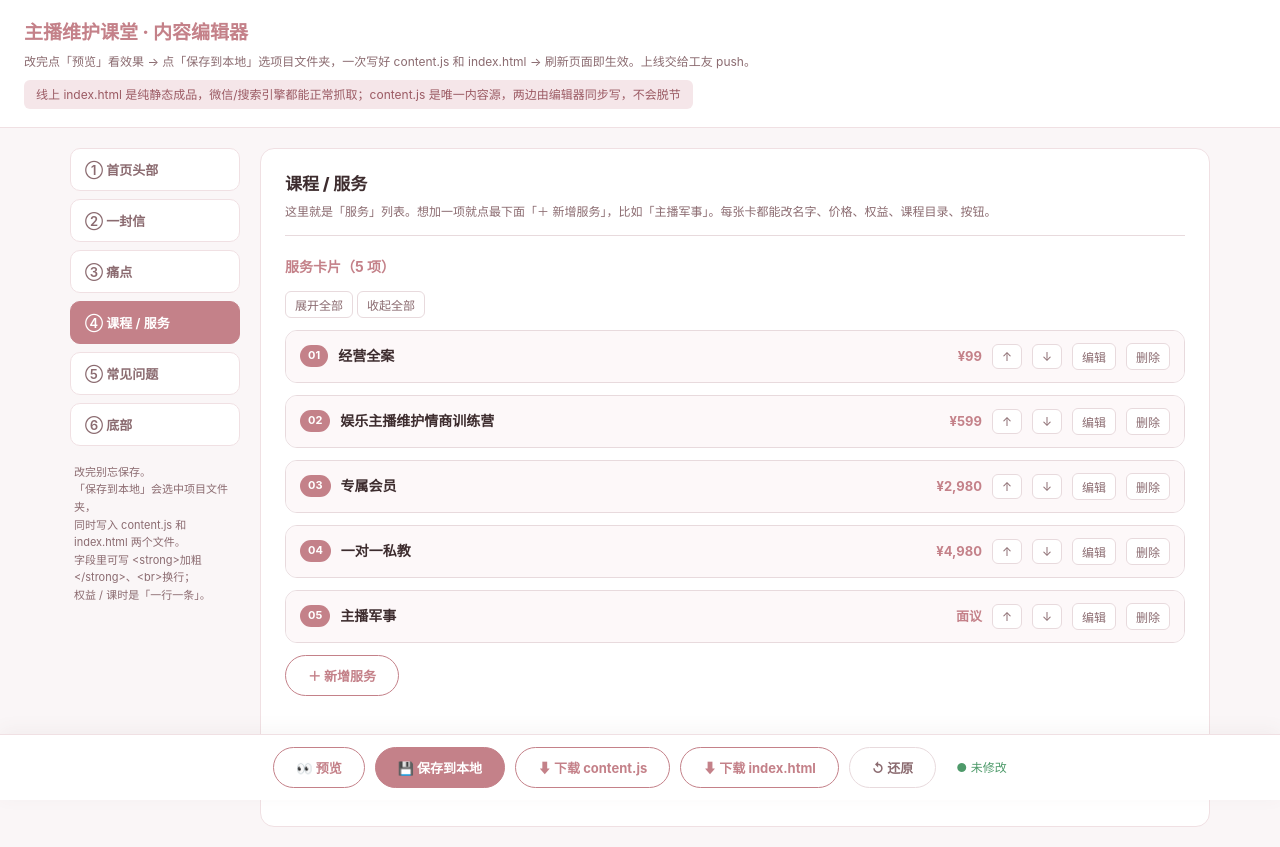
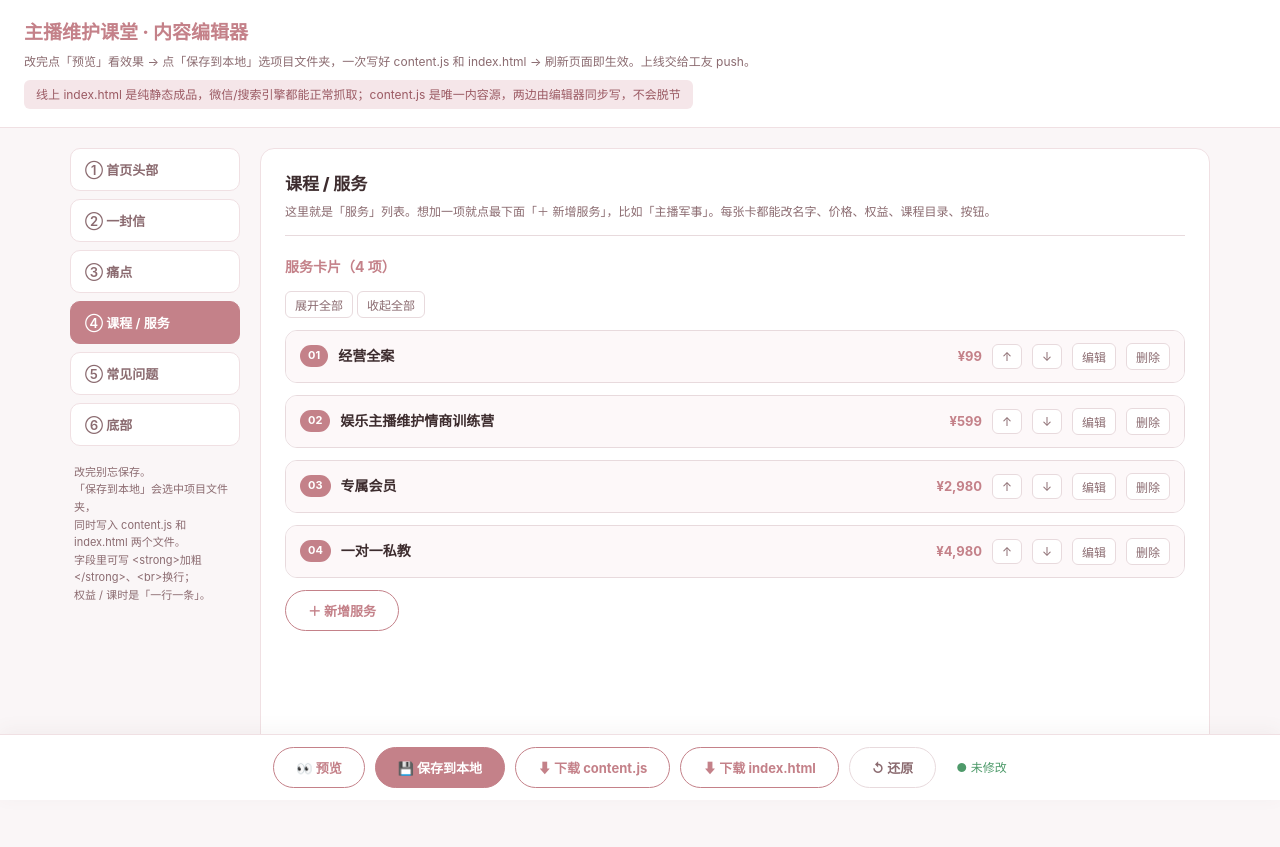
Before and after one commit to kdkjyyds-spec/zhubo-kecheng, a plain HTML site: page editor.html in a window 1280 px wide. After the commit the page ends 800 px from the top, so only its background shows below. Drawn offline with Linux system fonts and the light colour scheme.

Commit message:
更新：内容配置化 + 可视化编辑器 + 静态成品页

```diff
--- a/content.js
+++ b/content.js
@@ -105,7 +105,8 @@ window.SITE_CONTENT = {
         "10 个阶段 · 52 节系统课，覆盖全流程",
         "学员群交流互助，遇到问题有人帮",
         "含法律合规 + 语音厅/团播专项场景",
-        "无时间限制，可以一直听"
+        "无时间限制，可以一直听",
+        "每月 20 次主播聊天军事对话机会（分析大哥、辅助聊天）"
       ],
       "extra": null,
       "numbering": "global",
@@ -129,21 +130,24 @@ window.SITE_CONTENT = {
       "id": "p3",
       "name": "专属会员",
       "price": "¥2,980",
-      "unit": "/ 3个月",
-      "desc": "深度陪跑 · 有问题随时问 · 每周一对一复盘",
+      "unit": "/ 1年",
+      "desc": "《开口生金》系统课 · 群内答疑 · 每月 100 次主播聊天军事",
       "benefits": [
-        "3 大核心课程 · 15 节深度课（聊天密训提升 / 引导付出 / 聊天框架课程）",
-        "专属会员答疑群，随时提问",
-        "每周可预约 1v1 深度复盘（核心王牌服务）",
-        "翻聊天记录 + 榜单数据，精准揪出致命误区",
-        "量身定制留人变现方案"
+        "《开口生金》4 大模块 · 34 节系统课",
+        "课程永久有效，无观看时间限制",
+        "配套学员专属社群，群内答疑",
+        "每月 100 次主播聊天军事（分析大哥、辅助聊天）"
       ],
-      "extra": null,
+      "extra": {
+        "title": "权益说明",
+        "text": "不含 1 对 1 直播复盘、人设诊断类专项服务。主播聊天军事每月 100 次，当月不使用下月失效、次月重新计 100 次，权益有效期 1 年。"
+      },
       "numbering": "global",
       "modules": [
-        { "title": "聊天密训提升", "count": 5, "lessons": ["可得感操控：若即若离让他无法自拔", "推拉博弈：让TA心跳加速欲擒故纵术", "异地瘾诱：隔空养成情感依赖的暗线操作", "甜虐法则：嘴甜心狠的致命吸引力公式", "撒娇核武器"] },
-        { "title": "引导付出", "count": 4, "lessons": ["价值显化术：越聊越付出的秘密", "引导付出太简单了", "引导付出潜意识植入", "框架博弈：三招稳固自身框架，全程掌握关系主导权"] },
-        { "title": "聊天框架课程", "count": 6, "lessons": ["精准筛选术：锁定高值目标", "共情雷达：72小时速建深信任通道", "冷读术", "话题金矿：万能聊大秘术", "聊天避坑指南", "聊天永动机"] }
+        { "title": "第一模块：底层认知｜读懂维护的本质（先建立正确思维，不走跪舔弯路）", "count": 7, "lessons": ["维护的真相：只看利益", "大哥驱利性更好维护", "大哥无私为你付出的人性密码", "引导付出（人性底层逻辑）", "引导付出潜意识植入", "精准筛选术：锁定高值目标", "如何感知消费能力"] },
+        { "title": "第二模块：聊天框架｜建立主动权，不被对方带着走（主播最核心基本功）", "count": 11, "lessons": ["【上篇·私域聊天框架核心】识别聊天框架", "建立自己的聊天框架", "聊天框架禁忌", "框架博弈：3招拿住主动权", "聊天闭坑指南", "【下篇·直播间场景落地】流域模型：直播间开发消费（上篇+下篇）", "流域模型：永不枯竭的直播间流量逻辑", "如何打造日不落直播间", "百万音浪主播：建立长期粉丝的人设打造", "直播间互动、抛话题与流量问题拆解", "直播间聊天有趣化+轻量引导付出实操"] },
+        { "title": "第三模块：聊天攻心术｜听懂、共情、制造吸引力（共情+升温板块）", "count": 9, "lessons": ["冷读术：让每个男人都觉得你懂他", "共情雷达：72小时速建深信任通道", "话题金矿：万能聊天秘术", "聊天永动机", "甜虐法则：嘴甜心狠的致命吸引力公式", "撒娇核武器", "推拉博弈：让TA心跳加速欲擒故纵术", "可得感操控：若即若离的让他无法自拔", "异地瘾诱：隔空养成情感依赖的暗线操作"] },
+        { "title": "第四模块：引导付出体系｜价值显化，自然撬动付费（变现核心章节）", "count": 7, "lessons": ["价值显化术：越聊越付出的秘密", "引导付出核心逻辑", "引导付出太简单了", "如何引导付出（进阶篇）", "如何引导付出（具体落地方法）", "娱乐主播如何要票", "如何举办5倍收入的活动"] }
       ],
       "btn": "购买 ¥2,980",
       "btnNote": "请通过微信或私信联系购买",
@@ -173,32 +177,17 @@ window.SITE_CONTENT = {
       "btn": "咨询价格",
       "btnNote": "请通过微信或私信联系咨询",
       "featured": false
-    },
-    {
-      "id": "p5",
-      "name": "主播军事",
-      "price": "面议",
-      "unit": "定制服务",
-      "desc": "新增服务 · 详情请咨询",
-      "benefits": [
-        "服务内容与报价，一对一沟通确定"
-      ],
-      "extra": null,
-      "numbering": "perModule",
-      "modules": [],
-      "btn": "咨询详情",
-      "btnNote": "请通过微信或私信联系咨询",
-      "featured": false
     }
   ],
 
   "faq": {
     "title": "常见问题",
     "items": [
-      { "q": "课程买了能看多久？", "a": "经营全案（¥99）和娱乐主播维护情商训练营（¥599）永久有效。专属会员（¥2,980）服务周期 3 个月。一对一按月计费。" },
+      { "q": "课程买了能看多久？", "a": "经营全案（¥99）和娱乐主播维护情商训练营（¥599）永久有效。专属会员（¥2,980）有效期 1 年，课程本身永久有效。一对一按月计费。" },
       { "q": "我是新手，适合哪个？", "a": "建议从 ¥99 经营全案入门；想系统学习直接上 ¥599 训练营，52 节课从零到精通。" },
-      { "q": "课程有什么不一样？", "a": "不讲虚的。话术直接能套用，方法直接能落地，复盘直接看你的聊天记录指出问题。" },
-      { "q": "有答疑吗？", "a": "经营全案有空答疑；训练营有学员群；会员和一对一有专属答疑群。" },
+      { "q": "课程有什么不一样？", "a": "不讲虚的。话术直接能套用，方法直接能落地，群内答疑直接对着你的实际问题说。" },
+      { "q": "有答疑吗？有 1 对 1 复盘吗？", "a": "经营全案有空答疑；训练营和会员都有学员群答疑。会员只有群内答疑，不含 1 对 1 直播复盘、人设诊断类专项服务；需要 1 对 1 的看一对一私教。" },
+      { "q": "主播聊天军事是什么？", "a": "分析大哥、辅助聊天的工具。专属会员每月 100 次，¥599 训练营每月 20 次；当月用不完不结转，次月重新计数。" },
       { "q": "可以退款吗？", "a": "虚拟内容产品，一经购买不支持退款，请确认需求后再下单。" }
     ]
   },
```
Also changed, not shown: index.html (+1 -1 lines).
